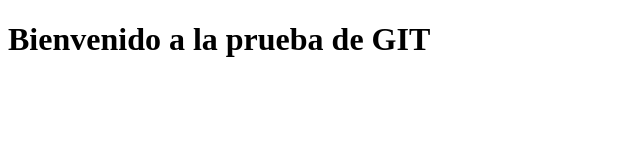
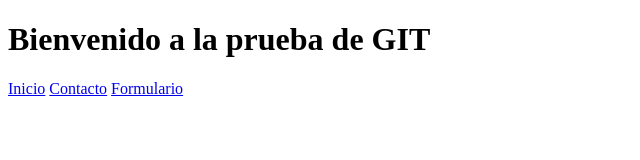
Before and after one commit to valdehitavictor/Primeraweb, a plain HTML site: page index.html in a window 1280 px wide. Shown: the whole page, without its empty margins (0-640 px from the left). Drawn offline with Linux system fonts and the light colour scheme.

Commit message:
segundaprueba

```diff
--- a/index.html
+++ b/index.html
@@ -8,5 +8,13 @@
 </head>
 <body>
 <h1>Bienvenido a la prueba de GIT</h1>
+<nav>
+    <a href="#">Inicio</a>
+    <a href="#">Contacto</a>
+    <a href="#">Formulario</a>
+</nav>
+<main>
+
+</main>
 </body>
 </html>
```
